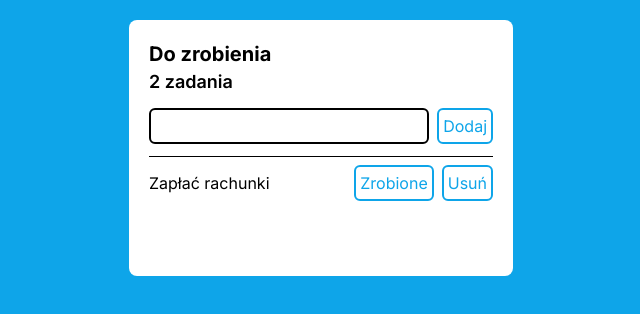
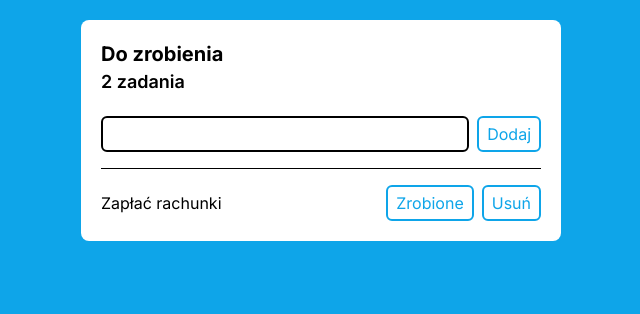
Before and after one commit to Kris1027/jzp-todo, a Next.js app: page / in a window 1280 px wide. Shown: the top 314 px of the page, without its empty margins (319-959 px from the left). Built offline with nearby package versions, Linux system fonts and the light colour scheme.

Commit message:
Update page styling

```diff
--- a/app/page.tsx
+++ b/app/page.tsx
@@ -1,8 +1,8 @@
 export default function Home() {
   return (
-    <main className="bg-sky-500 h-screen flex justify-center pt-5">
-      <div className=" h-64 w-96 bg-white rounded-lg p-5 flex flex-col gap-3">
-        <div>
+    <main className="bg-sky-500 h-screen flex justify-center pt-5 items-start">
+      <div className="w-[30rem] bg-white rounded-lg p-5 flex flex-col">
+        <div className="pb-5">
           <h1 className="text-xl font-bold">Do zrobienia</h1>
           <p className="text-lg font-semibold">
             <span>2</span> zadania
@@ -14,21 +14,21 @@ export default function Home() {
               className="flex-1 border-2 border-black rounded-md"
               type="text"
             />
-            <button className="border-2 border-sky-500 text-sky-500 p-1 rounded-md">
+            <button className="border-2 border-sky-500 text-sky-500 py-1 px-2 rounded-md">
               Dodaj
             </button>
           </form>
         </div>
         <ul>
-          <li className="flex flex-col gap-2">
-            <div className="h-[1px] w-full bg-black"></div>
+          <li className="flex flex-col">
+            <div className="h-[1px] w-full bg-black my-4"></div>
             <div className="flex justify-between items-center">
               <p>Zapłać rachunki</p>
               <div className="flex gap-2">
-                <button className="border-2 border-sky-500 text-sky-500 p-1 rounded-md">
+                <button className="border-2 border-sky-500 text-sky-500 py-1 px-2 rounded-md">
                   Zrobione
                 </button>
-                <button className="border-2 border-sky-500 text-sky-500 p-1 rounded-md">
+                <button className="border-2 border-sky-500 text-sky-500 py-1 px-2 rounded-md">
                   Usuń
                 </button>
               </div>
```
